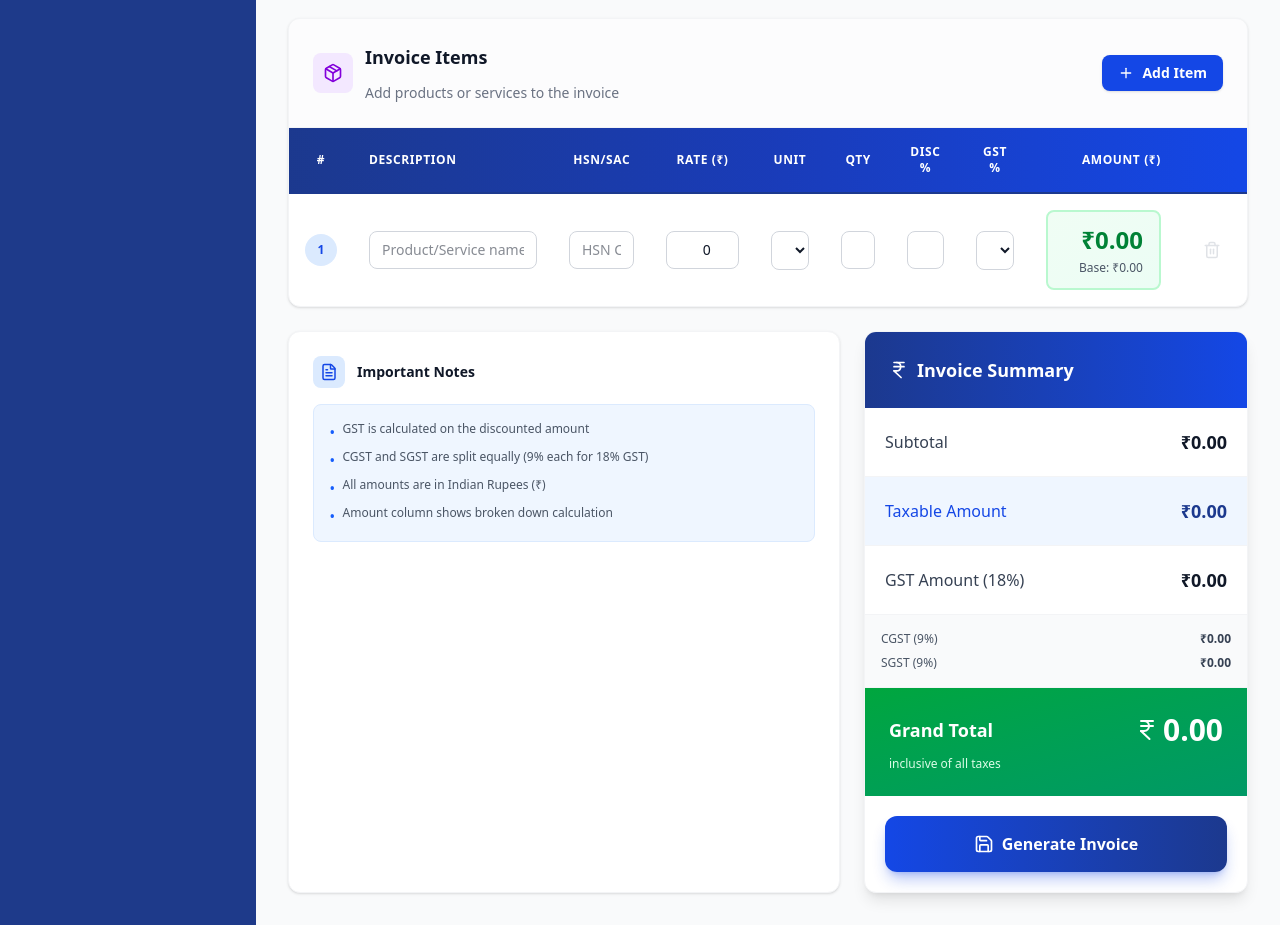
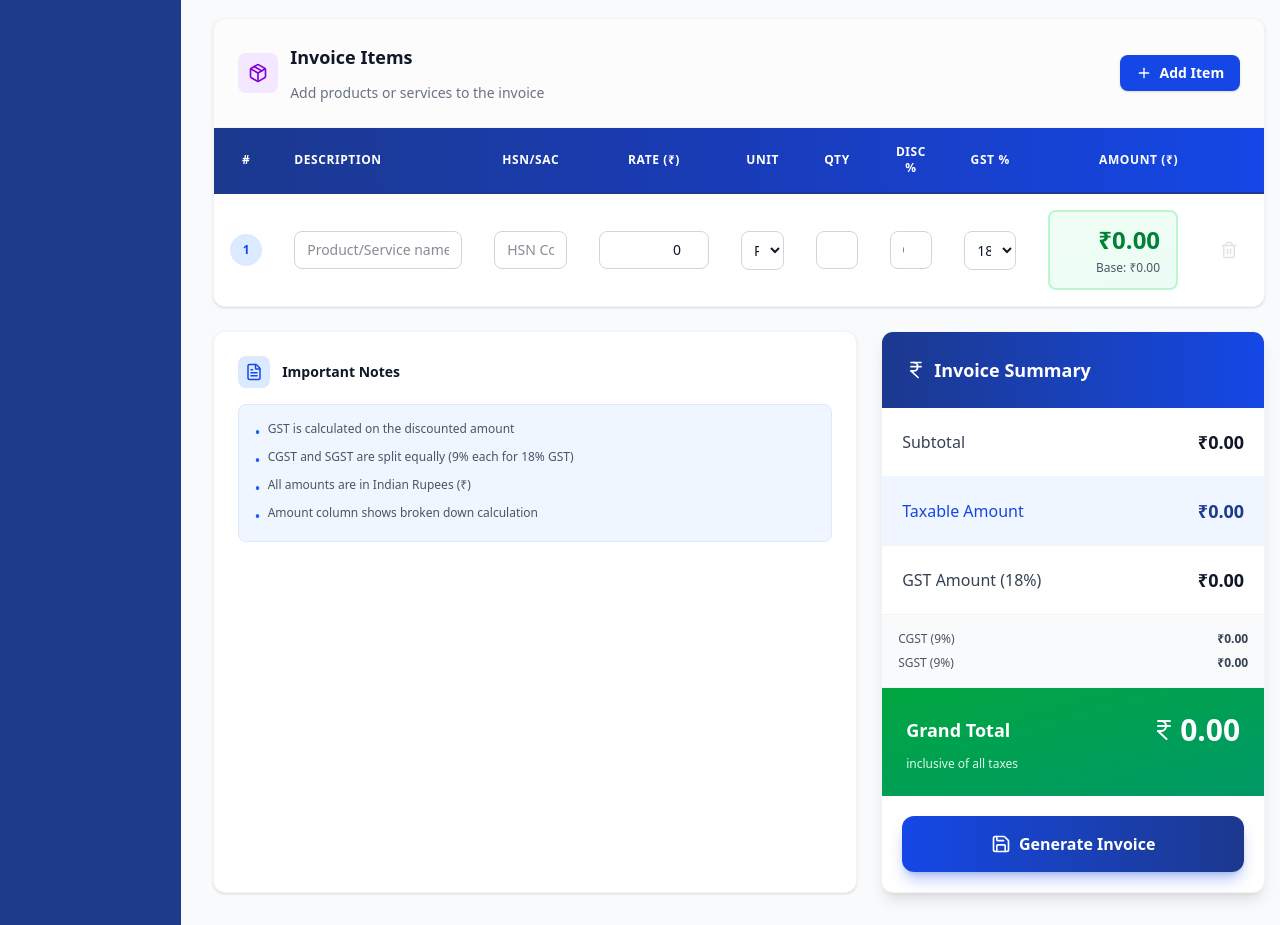
Before and after one commit to parmarkalpesh/Vikalp-CRM, a React (Vite) app: page /admin/invoices/create in a window 1280 px wide. Shown: the part 1020-1945 px from the top of the page. Built offline with nearby package versions, Linux system fonts and the light colour scheme; no server answers; sample sign-in values are in the browser's storage.

Commit message:
InvoiceFiledUIChange

```diff
--- a/src/pages/CreateInvoice.jsx
+++ b/src/pages/CreateInvoice.jsx
@@ -472,7 +472,7 @@ const CreateInvoice = () => {
 
           {/* Items Table */}
           <div className="overflow-x-auto">
-            <table className="w-full">
+            <table className="w-full min-w-[1050px]">
               <thead>
                 <tr className="bg-gradient-to-r from-blue-900 via-blue-800 to-blue-700 border-b-2 border-blue-900">
                   <th className="text-center px-4 py-4 text-xs font-bold text-white uppercase tracking-wider w-12">
--- a/src/pages/InvoiceList.jsx
+++ b/src/pages/InvoiceList.jsx
@@ -178,7 +178,7 @@ const InvoiceList = () => {
         </div>
 
         <div className="overflow-x-auto">
-          <table className="w-full text-left">
+          <table className="w-full min-w-[1000px] text-left">
             <thead className="text-xs font-bold text-white uppercase tracking-wider bg-gradient-to-r from-blue-900 to-blue-700 border-b-2 border-blue-900">
               <tr>
                 <th className="px-6 py-4">Invoice #</th>
```
Also changed, not shown: 1 other file (tests, documents, lock files or other folders).
